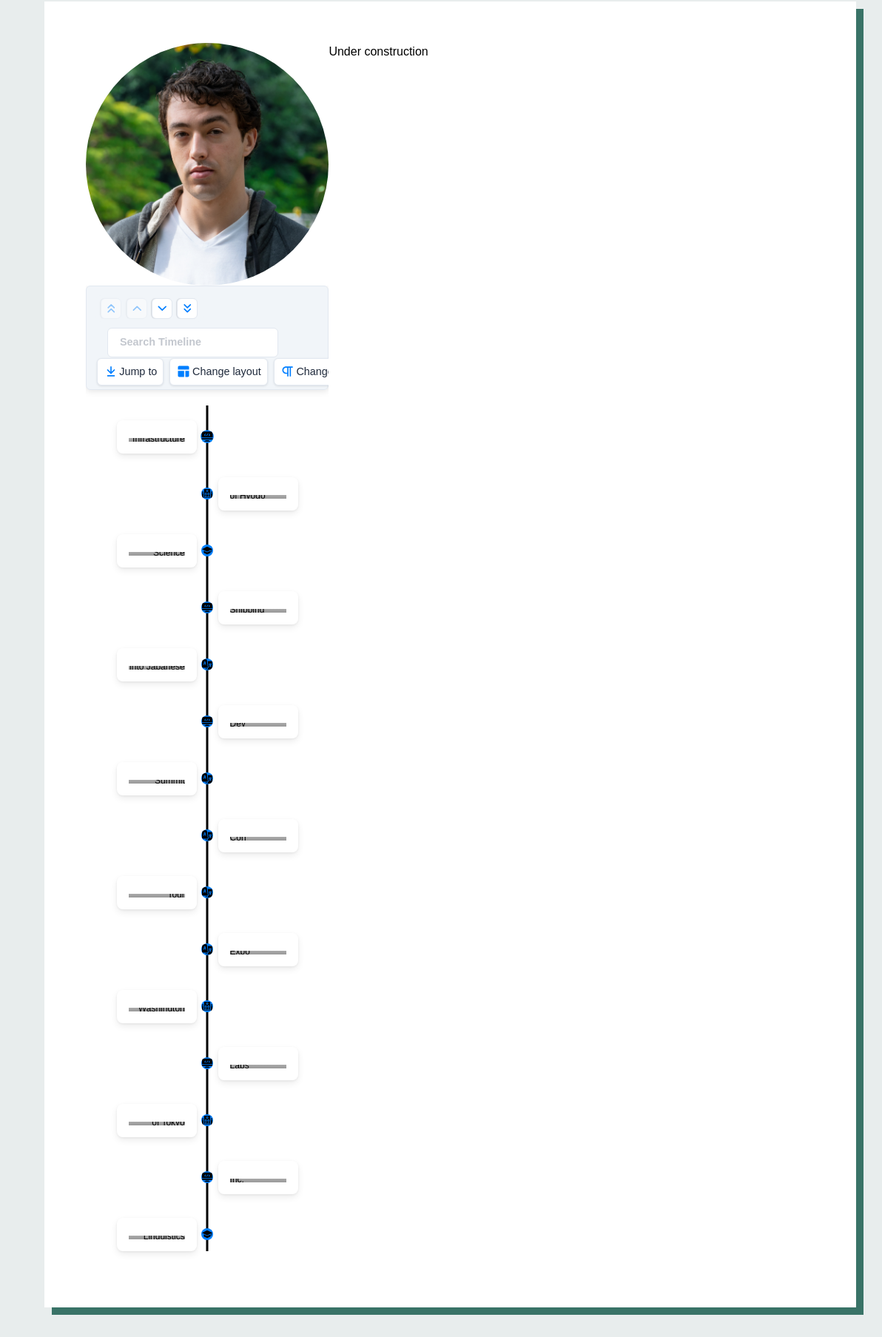
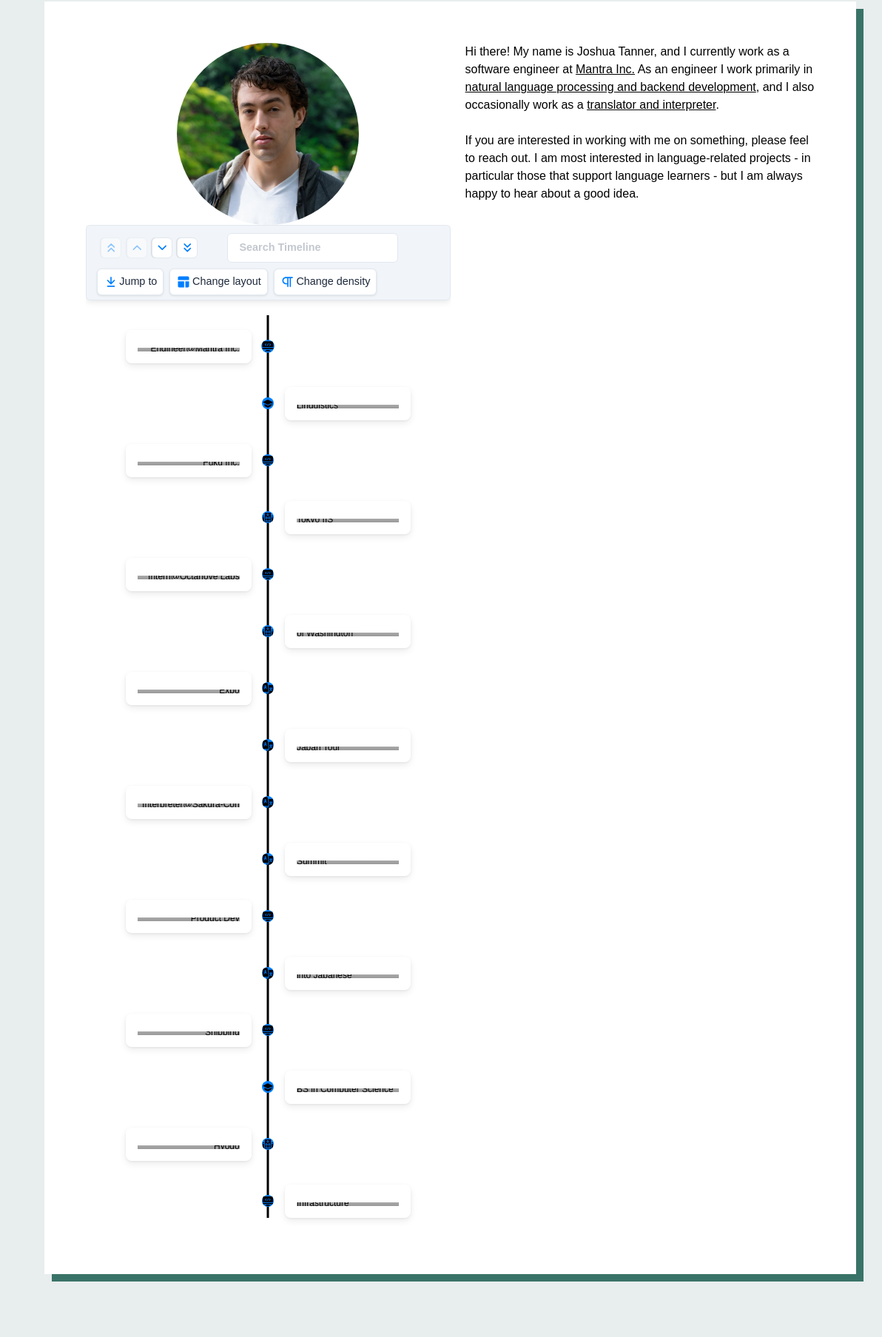
Before and after one commit to Mindful/new-site, a Gatsby site: page / in a window 1280 px wide. Shown: the part 102-1909 px from the top of the page at 74% size, 0-1192 px from the left. After the commit the page ends 1864 px from the top, so only its background shows below. Built offline with nearby package versions, Linux system fonts and the light colour scheme; Gatsby itself is replaced by a stand-in of ours; some packages are replaced by stand-ins of ours.

Commit message:
index, timeline

```diff
--- a/src/components.js
+++ b/src/components.js
@@ -16,7 +16,7 @@ import portrait from "./images/portrait.jpg";
 import SeoComponent from "./seo";
 
 export function Portrait() {
-    return <img className="flex max-h-[30%] rounded-full m-auto" alt="Self portrait" src={portrait}/>
+    return <img className="flex max-w-[50%] rounded-full m-auto" alt="Self portrait" src={portrait}/>
 }
 
 function Leftcard(props) {
@@ -31,7 +31,8 @@ function Rightcard(props) {
     </div>
 }
 
-export function Timeline() {
+export function Timeline({lang}) {
+    let x = {en: 'Engineer@Mantra Inc.', ja: 'エンジニア@Mantra株式会社'}[lang]
     return <div className={'w-full'}>
             <Chrono mode="VERTICAL_ALTERNATING"  cardHeight={45}  theme={{
                 primary: theme.colors.black,
@@ -41,39 +42,42 @@ export function Timeline() {
                 titleColor: theme.colors.black
             }} hideControls={true} useReadMore={false} scrollable={false}>
 
-                <Leftcard date={'2013/6'} content={'Intern@eBay Global Data Infrastructure'}/>
-                <Rightcard date={'2014/4'} content={'Exchange student@University of Hyogo'}/>
-                <Leftcard date={'2015/4'} content={'BS in Computer Science'}/>
-                <Rightcard date={'2015/9'} content={'Engineer@eBay Global Shipping'}/>
-                <Leftcard date={'2016/7'} content={'Translate "Maxel" app into Japanese'}/>
-                <Rightcard date={'2016/11'} content={'Engineer@eBay New Product Dev'}/>
-                <Leftcard date={'2018/9'} content={'Interpreter@Japan-America Grassroots Summit'}/>
-                <Rightcard date={'2019/4'} content={'Interpreter@Sakura-Con'}/>
-                <Leftcard date={'2019/8'} content={'Interpreter@Jonathan Ng Japan Tour'}/>
-                <Rightcard date={'2019/9'} content={'Interpreter@Crunchyroll Expo'}/>
-                <Leftcard date={'2019/9'} content={'Grad student@University of Washington'}/>
-                <Rightcard date={'2020/6'} content={'Research Intern@Octanove Labs'}/>
-                <Leftcard date={'2020/12'} content={'Research Intern@University of Tokyo'}/>
-                <Rightcard date={'2021/7'} content={'Intern@Mantra Inc. & Fuku Inc.'}/>
-                <Leftcard date={'2015/4'} content={'MSc in Computational Linguistics'}/>
+                <Leftcard date={'2021/12'} content={{en: 'Engineer@Mantra Inc.', ja: 'エンジニア@Mantra株式会社'}[lang]}/>
+                <Rightcard date={'2021/12'} content={{en: 'MSc in Computational Linguistics', ja: '計算言語学の理学修士を取得'}[lang]}/>
+                <Leftcard date={'2021/7'} content={{en: 'Intern@Mantra Inc. & Fuku Inc.', ja: 'インターン@Mantra株式会社とFuku株式会社'}[lang]}/>
+                <Rightcard date={'2020/12'} content={{en: 'Research Intern@University of Tokyo IIS', ja: '研究実習生@東京大学生産技術研究所'}[lang]}/>
+                <Leftcard date={'2020/6'} content={{en: 'Research Intern@Octanove Labs', ja: '研究インターン@Octanove Labs'}[lang]}/>
+                <Rightcard date={'2019/9'} content={{en: 'Grad student@University of Washington', ja: '大学院生@ワシントン大学'}[lang]}/>
+                <Leftcard date={'2019/9'} content={{en: 'Interpreter@Crunchyroll Expo', ja: '通訳者@クランチーロールエキスポ'}[lang]}/>
+                <Rightcard date={'2019/8'} content={{en: 'Interpreter@Jonathan Ng Japan Tour', ja: '通訳者@Jonathan Ng 日本ツアー'}[lang]}/>
+                <Leftcard date={'2019/4'} content={{en: 'Interpreter@Sakura-Con', ja: '通訳者@サクラコン'}[lang]}/>
+                <Rightcard date={'2018/9'} content={{en: 'Interpreter@Japan-America Grassroots Summit', ja: '通訳者@日米草の根交流サミット大会'}[lang]}/>
+                <Leftcard date={'2016/11'} content={{en: 'Engineer@eBay New Product Dev', ja: 'エンジニア@eBay新商品開発部'}[lang]}/>
+                <Rightcard date={'2016/7'} content={{en: 'Translate "Maxel" app into Japanese', ja: 'Maxelアプリを和訳'}[lang]}/>
+                <Leftcard date={'2015/9'} content={{en: 'Engineer@eBay Global Shipping', ja: 'エンジニア@国際配送管理部'}[lang]}/>
+                <Rightcard date={'2015/4'} content={{en: 'BS in Computer Science', ja: 'コンピュータサイエンスの理学士を取得'}[lang]}/>
+                <Leftcard date={'2014/4'} content={{en: 'Exchange student@University of Hyogo', ja: '留学生@兵庫県立大学'}[lang]}/>
+                <Rightcard date={'2013/6'} content={{en: 'Intern@eBay Global Data Infrastructure', ja: 'インターン@eBay国際データインフラ部'}[lang]}/>
+
 
 
                 <div className="chrono-icons">
                     <img src={work} alt="" />
-                    <img src={university} alt="" />
                     <img src={graduation} alt="" />
                     <img src={work} alt="" />
-                    <img src={translation} alt="" />
+                    <img src={university} alt="" />
                     <img src={work} alt="" />
+                    <img src={university} alt="" />
                     <img src={translation} alt="" />
                     <img src={translation} alt="" />
                     <img src={translation} alt="" />
                     <img src={translation} alt="" />
+                    <img src={work} alt="" />
+                    <img src={translation} alt="" />
+                    <img src={work} alt="" />
+                    <img src={graduation} alt="" />
                     <img src={university} alt="" />
                     <img src={work} alt="" />
-                    <img src={university} alt="" />
-                    <img src={work} alt="" />
-                    <img src={graduation} alt="" />
                 </div>
             </Chrono>
         </div>
@@ -81,7 +85,7 @@ export function Timeline() {
 }
 
 export function LangLink({lang, to, children, className}) {
-    return <Link to={lang === 'en' ? to : '/'+lang+to} className={className}>
+    return <Link to={lang === 'en' ? to : '/'+lang+'/'+to} className={className}>
         {children}
     </Link>
 }
--- a/src/pages/index.js
+++ b/src/pages/index.js
@@ -1,5 +1,5 @@
 import React from "react"
-import {Layout, ContentBox, Timeline, Portrait} from "../components"
+import {Layout, ContentBox, Timeline, Portrait, LangLink} from "../components"
 
 
 
@@ -8,12 +8,24 @@ export default function IndexPage({data, location}) {
     let lang = "en";
     return (
         <Layout lang={lang} location={location}>
-            <ContentBox className={'flex-row'}>
-                <div className={'w-1/3'}>
+            <ContentBox className={'flex-col sm:flex-row'}>
+                <div className={'w-full inline-block sm:w-1/2'}>
                     <Portrait></Portrait>
-                    <Timeline></Timeline>
+                    <Timeline lang={lang}></Timeline>
                 </div>
-                <p>Under construction</p>
+                <div className={'w-full sm:pl-5 sm:w-1/2'}>
+                    <p>Hi there! My name is Joshua Tanner, and I currently work as a software engineer
+                        at <a className={'inline underline'} href={'https://mantra.co.jp/index_en.html'}>Mantra Inc.</a> As an engineer I
+                        work primarily in <LangLink lang={lang} className={'inline underline'} to={'technical'}>natural language processing and backend development</LangLink>,
+                        and I also occasionally work as a <LangLink lang={lang} className={'inline underline'} to={'translation'}>translator and interpreter</LangLink>.
+                    </p>
+                    <br/>
+                    <p>
+                        If you are interested in working with me on something, please feel to reach out. I am most interested in
+                        language-related projects - in particular those that support language learners - but I am always happy
+                        to hear about a good idea.
+                    </p>
+                </div>
             </ContentBox>
         </Layout>
     )
--- a/src/pages/ja/index.js
+++ b/src/pages/ja/index.js
@@ -1,5 +1,5 @@
 import React from "react"
-import {ContentBox, Layout, Portrait, Timeline} from "../../components"
+import {ContentBox, LangLink, Layout, Portrait, Timeline} from "../../components"
 
 
 
@@ -7,12 +7,24 @@ export default function IndexPage({data, location}) {
   let lang = "ja";
   return (
       <Layout lang={lang} location={location}>
-          <ContentBox className={'flex-row'}>
-              <div className={'w-1/3'}>
+          <ContentBox className={'flex-col sm:flex-row'}>
+              <div className={'w-full inline-block sm:w-1/2'}>
                   <Portrait></Portrait>
-                  <Timeline></Timeline>
+                  <Timeline lang={lang}></Timeline>
               </div>
-              <p>工事中</p>
+              <div className={'w-full sm:pl-5 sm:w-1/2'}>
+                  <p>初めまして！<a className={'inline underline'} href={'https://mantra.co.jp/index_en.html'}>Mantra株式会社</a>
+                      でエンジニアを務めている、ジョシュア・ターナーと申します。 エンジニアとしては
+                      <LangLink lang={lang} className={'inline underline'} to={'technical'}>自然言語処理とバックエンド開発</LangLink>
+                      を専門に扱っていますが、たまに<LangLink lang={lang} className={'inline underline'} to={'translation'}>翻訳家や通訳者</LangLink>
+                      として活動することもあります。
+                  </p>
+                  <br/>
+                  <p>
+                      コラボをしたい方は遠慮なく声をかけてください。興味は主に言語に関するプロジェクト、特に言語学習者の役に立つものにありますが、
+                      斬新なアイデアの話を聞くことはいつでも暖かく歓迎します。
+                  </p>
+              </div>
           </ContentBox>
       </Layout>
   )
```
